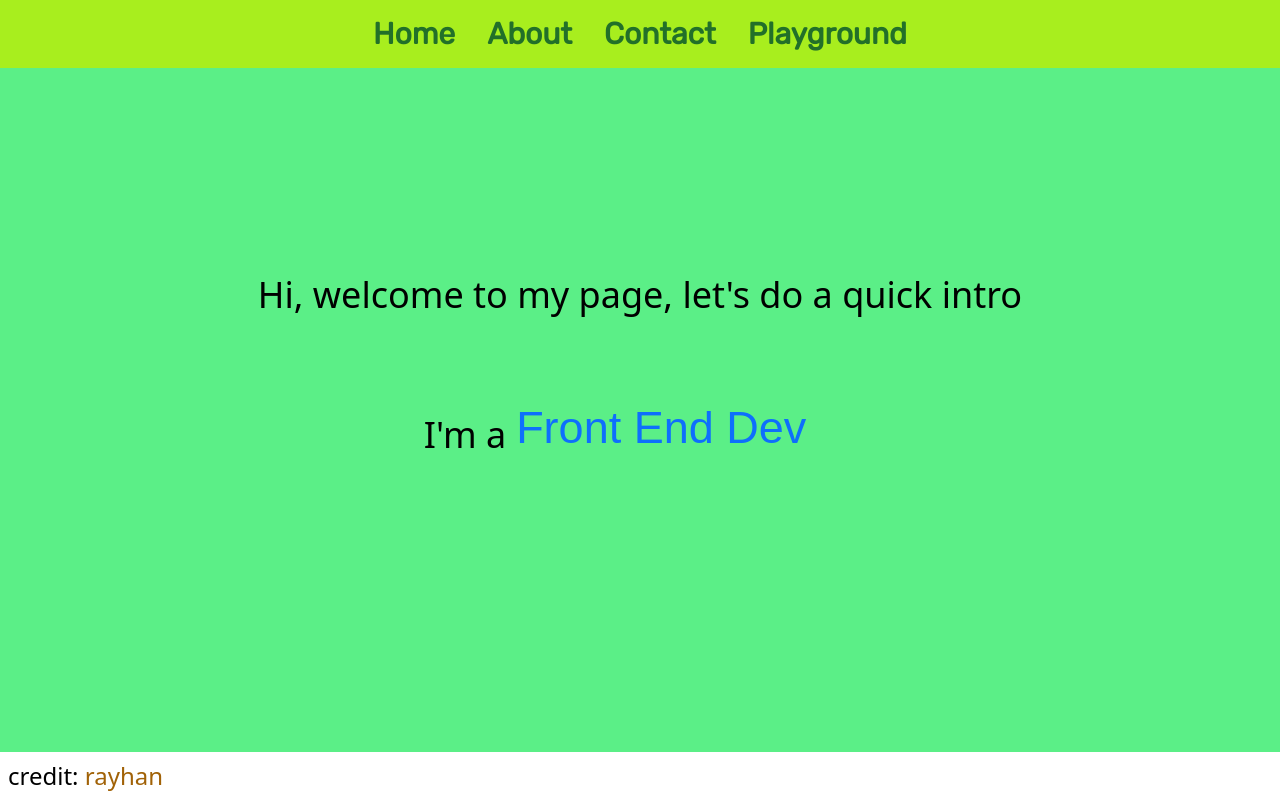
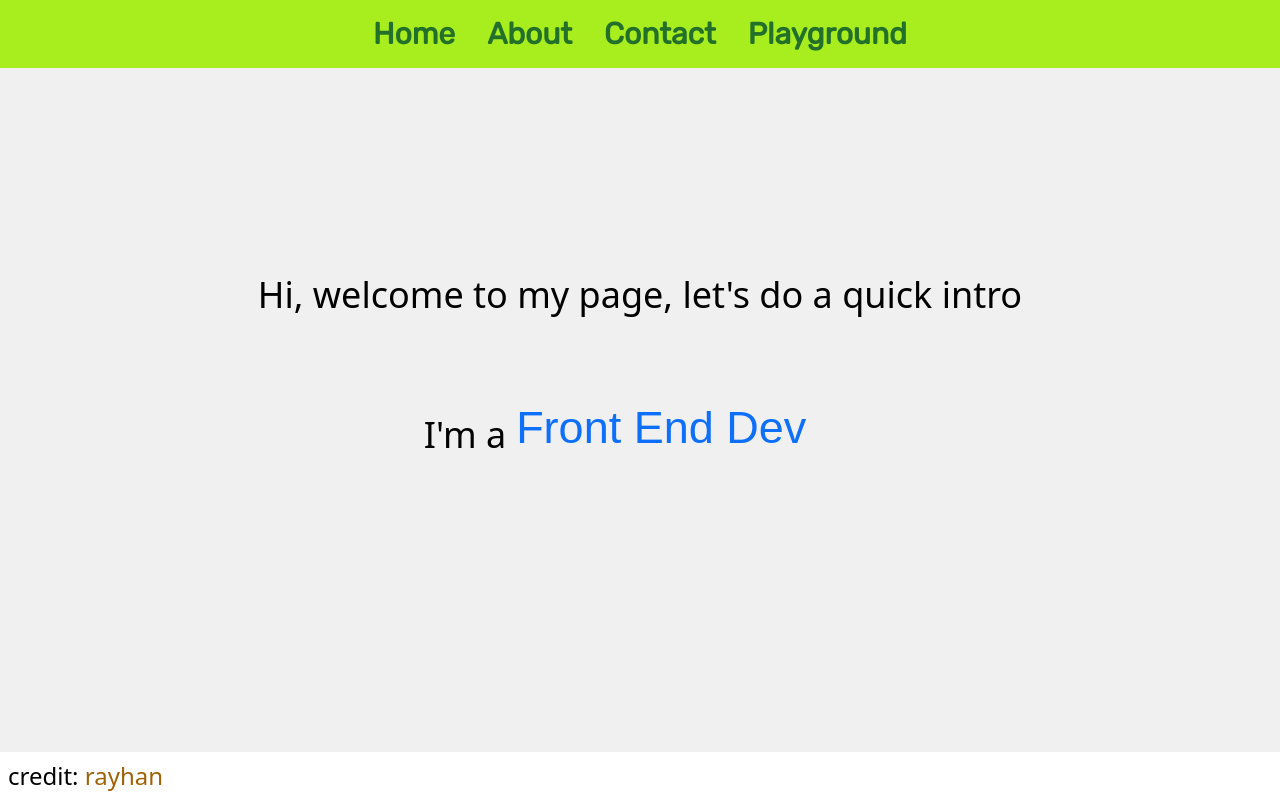
Before and after one commit to rayzio-jax/lms-nuxtjs2, a Nuxt app: page / in a window 1280 px wide. Built offline with nearby package versions, Linux system fonts and the light colour scheme.

Commit message:
update: change page bg color

```diff
--- a/assets/css/main.scss
+++ b/assets/css/main.scss
@@ -5,7 +5,7 @@
 @import url('https://fonts.googleapis.com/css2?family=Rubik&display=swap');
 
 html {
-  @apply dark:bg-[#3b3b3b] bg-[#5bef87];
+  @apply dark:bg-[#3b3b3b] bg-[#f0f0f0];
   height: 100%;
   width: 100%;
 }
```
